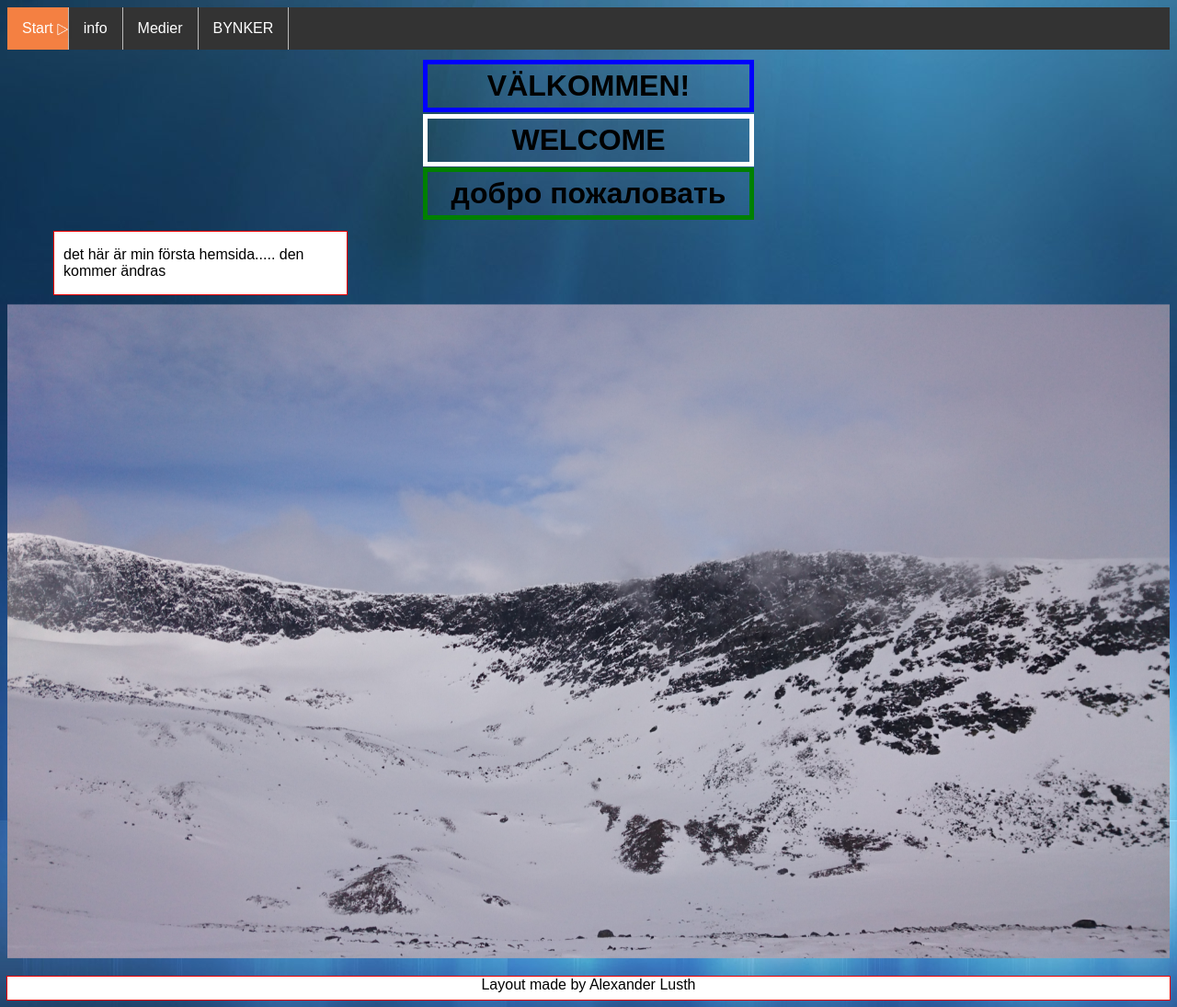
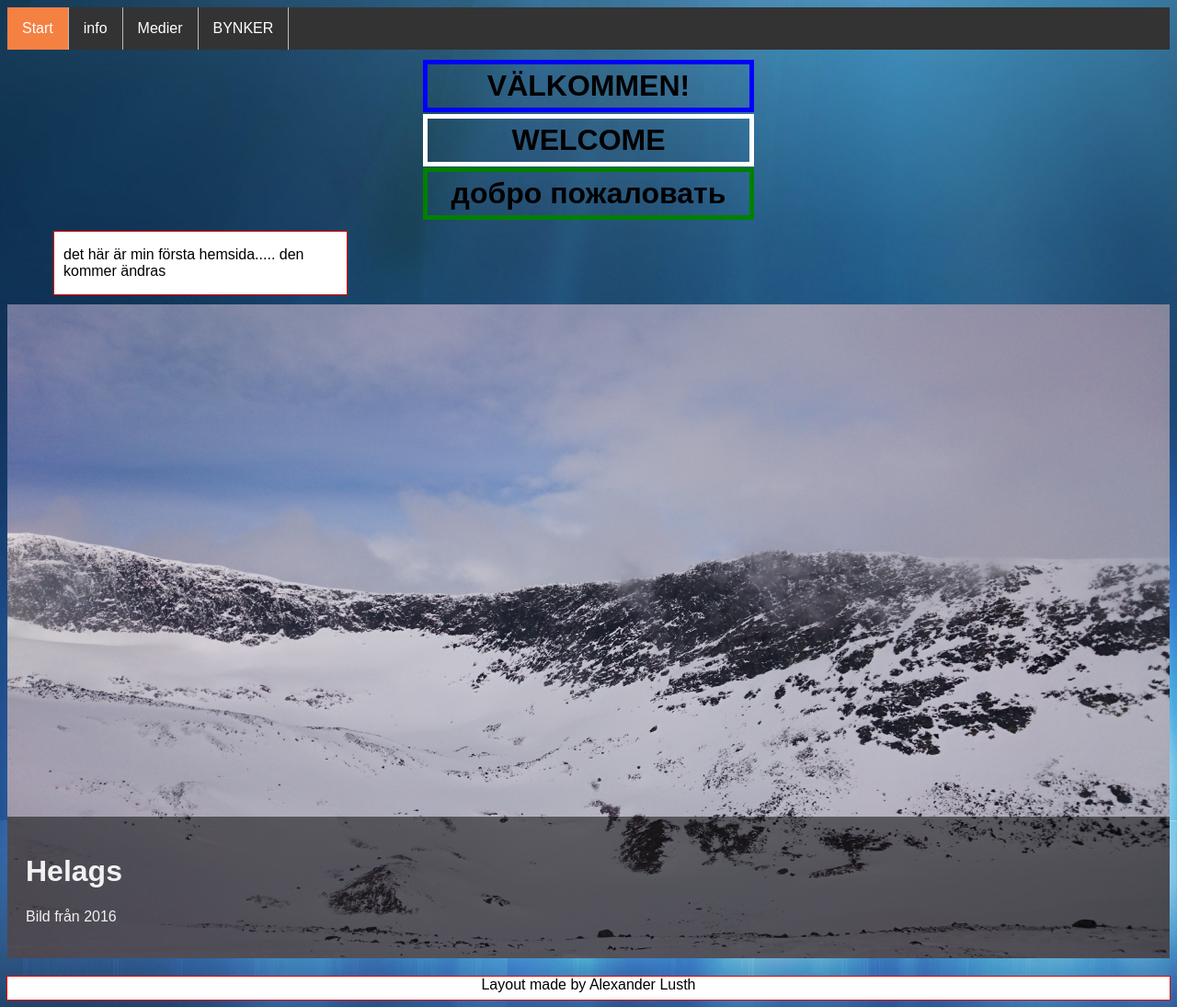
Before and after one commit to AlexanderLusth/website, a PHP site: page / in a window 1280 px wide. Shown: the whole page at 92% size. Run offline with PHP 8.4, Linux system fonts and the light colour scheme.

Commit message:
added helags ui v2.2

```diff
--- a/css/Style2.css
+++ b/css/Style2.css
@@ -8,12 +8,6 @@
   height: 20px;
   background-color: yellow;
   border: 1px solid black;
-}
-#helags{
-  position: relative;
-  max-width: 100%;
-  height: auto;
-  margin-top: 10px;
 }
 #elan-h{
   color: orange;
--- a/css/Style3.css
+++ b/css/Style3.css
@@ -23,3 +23,22 @@
   width: 20px;
   position: fixed;
 }
+* {
+  box-sizing: border-box;
+}
+.helags-img {
+  position: relative;
+  max-width: 100%;
+  height: auto;
+  margin-top: 10px;
+}
+.helags-img .helags-text {
+  position: absolute;
+  bottom: 0;
+  background: rgb(0, 0, 0); /* Fallback color */
+  background: rgba(0, 0, 0, 0.5); /* Black background with 0.5 opacity */
+  color: #f1f1f1;
+  width: 100%;
+  padding: 20px;
+  margin-bottom: 4px
+}
--- a/fun.html
+++ b/fun.html
@@ -14,7 +14,7 @@
 <body>
   <nav id="navmain" class="pagerow">
     <ul id="navul" class="nav">
-      <li class="right"><a href="index.html">Start<img src="pictures/start-icon.png" alt="" class="img-nav"></a></li>
+      <li class="right"><a href="index.html">Start</a></li>
       <li class="right"><a href="info.html">Info</a></li>
       <li class="right"><a href="media.html">Medier</a></li>
       <li class="right"><a class="active" href="fun.html">BYNKER</a></li>
--- a/index.html
+++ b/index.html
@@ -14,7 +14,7 @@
 <body>
   <nav class="form-inline" id="navmain" class="pagerow">
     <ul id="navul" class="nav">
-      <li id="nav-start" class="right"><a class="active" href="index.html">Start<img src="pictures/start-icon.png" alt="" class="img-nav"></a></li>
+      <li id="nav-start" class="right"><a class="active" href="index.html">Start</a></li>
       <li id="nav-info" class="right"><a href="info.html">info</a></li>
       <li id="nav-media" class="right"><a href="media.html">Medier</a></li>
       <li id="nav-bynker" class="right"><a href="fun.html">BYNKER</a></li>
@@ -40,7 +40,13 @@
       </div>
     </div>
   </div>
-  <img id="helags" src="pictures/helags.JPG" alt="">
+  <div class="helags-img">
+  <img src="pictures/helags.JPG" alt="HELAGS" style="width:100%;">
+  <div class="helags-text">
+    <h1>Helags</h1>
+    <p>Bild från 2016</p>
+  </div>
+</div>
   <footer id="footer">
     <p id="footer-text">Layout made by Alexander Lusth</p>
   </footer>
--- a/info.html
+++ b/info.html
@@ -15,7 +15,7 @@
 <body>
   <nav class="form-inline" id="navmain">
     <ul id="navul" class="nav">
-      <li class="right"><a href="index.html">Start<img src="pictures/start-icon.png" alt="" class="img-nav"></a></li>
+      <li class="right"><a href="index.html">Start</a></li>
       <li class="right"><a class="active" href="info.html">Info</a></li>
       <li class="right"><a href="media.html">Medier</a></li>
       <li class="right"><a href="fun.html">BYNKER</a></li>
--- a/media.html
+++ b/media.html
@@ -15,7 +15,7 @@
 <body>
   <nav id="navmain">
     <ul id="navul" class="nav">
-      <li class="right"><a href="index.html">Start<img src="pictures/start-icon.png" alt="" class="img-nav"></a></li>
+      <li class="right"><a href="index.html">Start</a></li>
       <li class="right"><a href="info.html">Info</a></li>
       <li class="right"><a class="active" href="media.html">Medier</a></li>
       <li class="right"><a href="fun.html">BYNKER</a></li>
@@ -37,7 +37,7 @@
   <div id="rotation">
     rotation right?
   </div>
-  <div id="site-version">site-version:2.1</div>
+  <div id="site-version">site-version:2.2</div>
   <div id="latest-vid">
     <iframe src="https://www.youtube.com/embed/hlen7Z2BxTU" frameborder="0" allow="accelerometer; autoplay; encrypted-media; gyroscope; picture-in-picture" allowfullscreen></iframe></div>
   <button id="date-btn" onclick="getDate()">DATUM</button>
```
